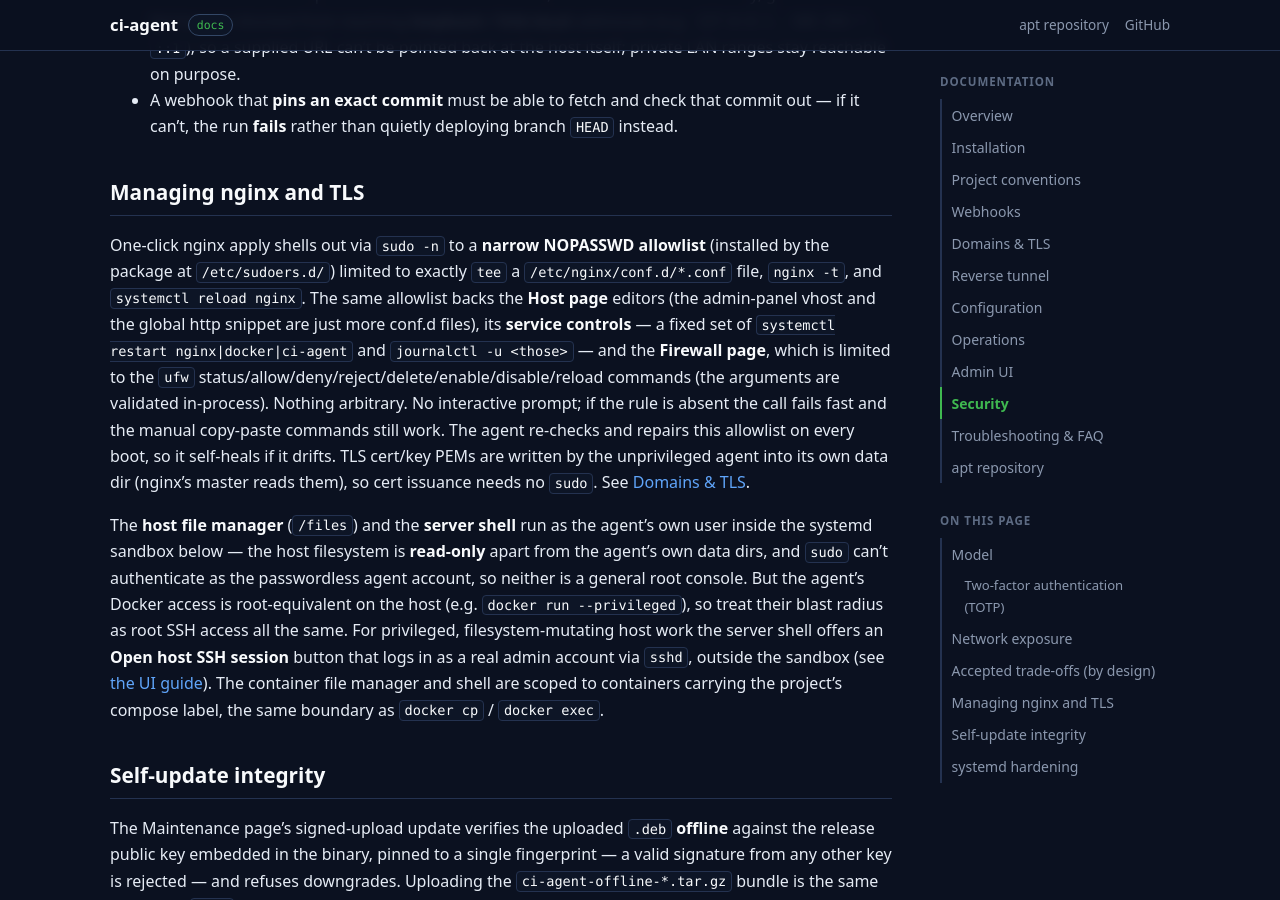
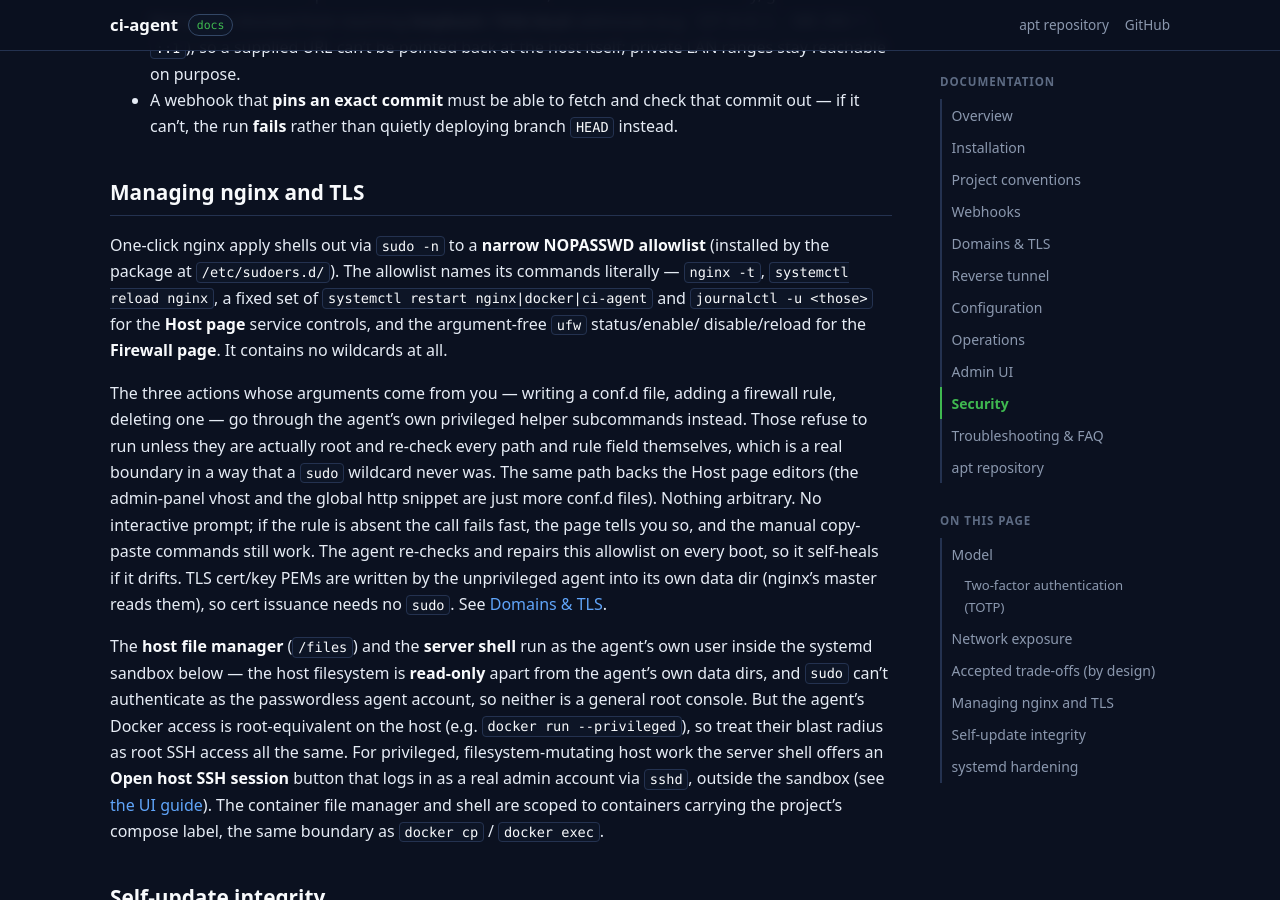
Before and after one commit to m-hoseinzadeh/ci-agent-apt, a Jekyll site: the page built from docs/security.md, in a window 1280 px wide and 900 px high, scrolled down 2685 px. Built offline with Jekyll 4.4.1, drawn with Linux system fonts in a browser that asks for light colours; our own code applies the rules of GitHub Pages for plain Markdown files.

Commit message:
Publish v0.3.0-r223

```diff
--- a/docs/security.md
+++ b/docs/security.md
@@ -133,17 +133,22 @@ server {
 ## Managing nginx and TLS
 
 One-click nginx apply shells out via `sudo -n` to a **narrow NOPASSWD
-allowlist** (installed by the package at `/etc/sudoers.d/`) limited to exactly
-`tee` a `/etc/nginx/conf.d/*.conf` file, `nginx -t`, and `systemctl reload
-nginx`. The same allowlist backs the **Host page** editors (the admin-panel
-vhost and the global http snippet are just more conf.d files), its **service
-controls** — a fixed set of `systemctl restart nginx|docker|ci-agent` and
-`journalctl -u <those>` — and the **Firewall page**, which is limited to the
-`ufw` status/allow/deny/reject/delete/enable/disable/reload commands (the
-arguments are validated in-process). Nothing arbitrary. No interactive prompt;
-if the rule is absent the call fails fast and the manual copy-paste commands
-still work. The agent re-checks and repairs this allowlist on every boot, so it
-self-heals if it drifts. TLS cert/key PEMs are written by the unprivileged agent
+allowlist** (installed by the package at `/etc/sudoers.d/`). The allowlist names
+its commands literally — `nginx -t`, `systemctl reload nginx`, a fixed set of
+`systemctl restart nginx|docker|ci-agent` and `journalctl -u <those>` for the
+**Host page** service controls, and the argument-free `ufw` status/enable/
+disable/reload for the **Firewall page**. It contains no wildcards at all.
+
+The three actions whose arguments come from you — writing a conf.d file, adding
+a firewall rule, deleting one — go through the agent's own privileged helper
+subcommands instead. Those refuse to run unless they are actually root and
+re-check every path and rule field themselves, which is a real boundary in a way
+that a `sudo` wildcard never was. The same path backs the Host page editors (the
+admin-panel vhost and the global http snippet are just more conf.d files).
+Nothing arbitrary. No interactive prompt; if the rule is absent the call fails
+fast, the page tells you so, and the manual copy-paste commands still work. The
+agent re-checks and repairs this allowlist on every boot, so it self-heals if it
+drifts. TLS cert/key PEMs are written by the unprivileged agent
 into its own data dir (nginx's master reads them), so cert issuance needs no
 `sudo`. See [Domains & TLS](./domains.md).
 
```
Also changed, not shown: 9 other files.
